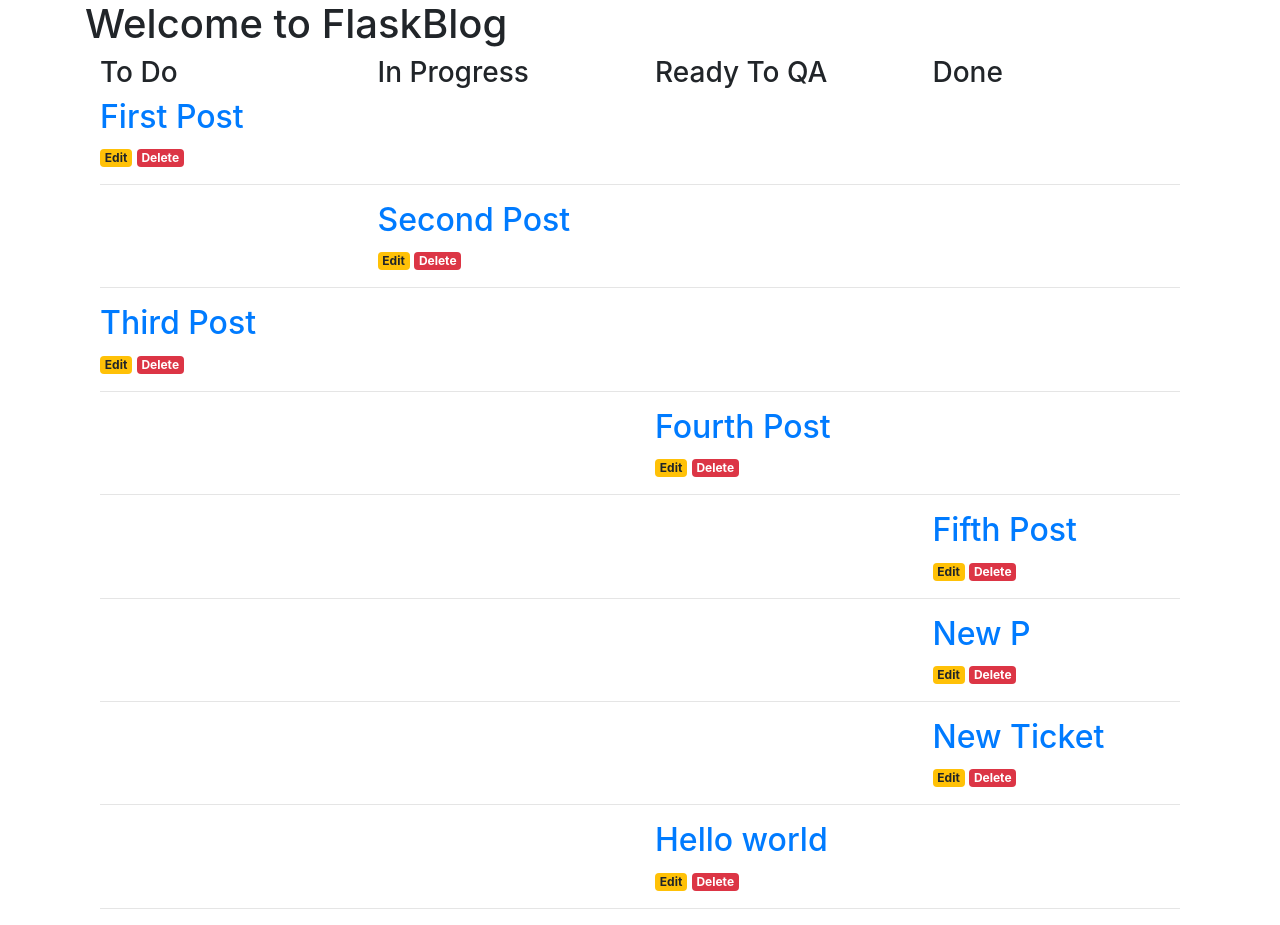
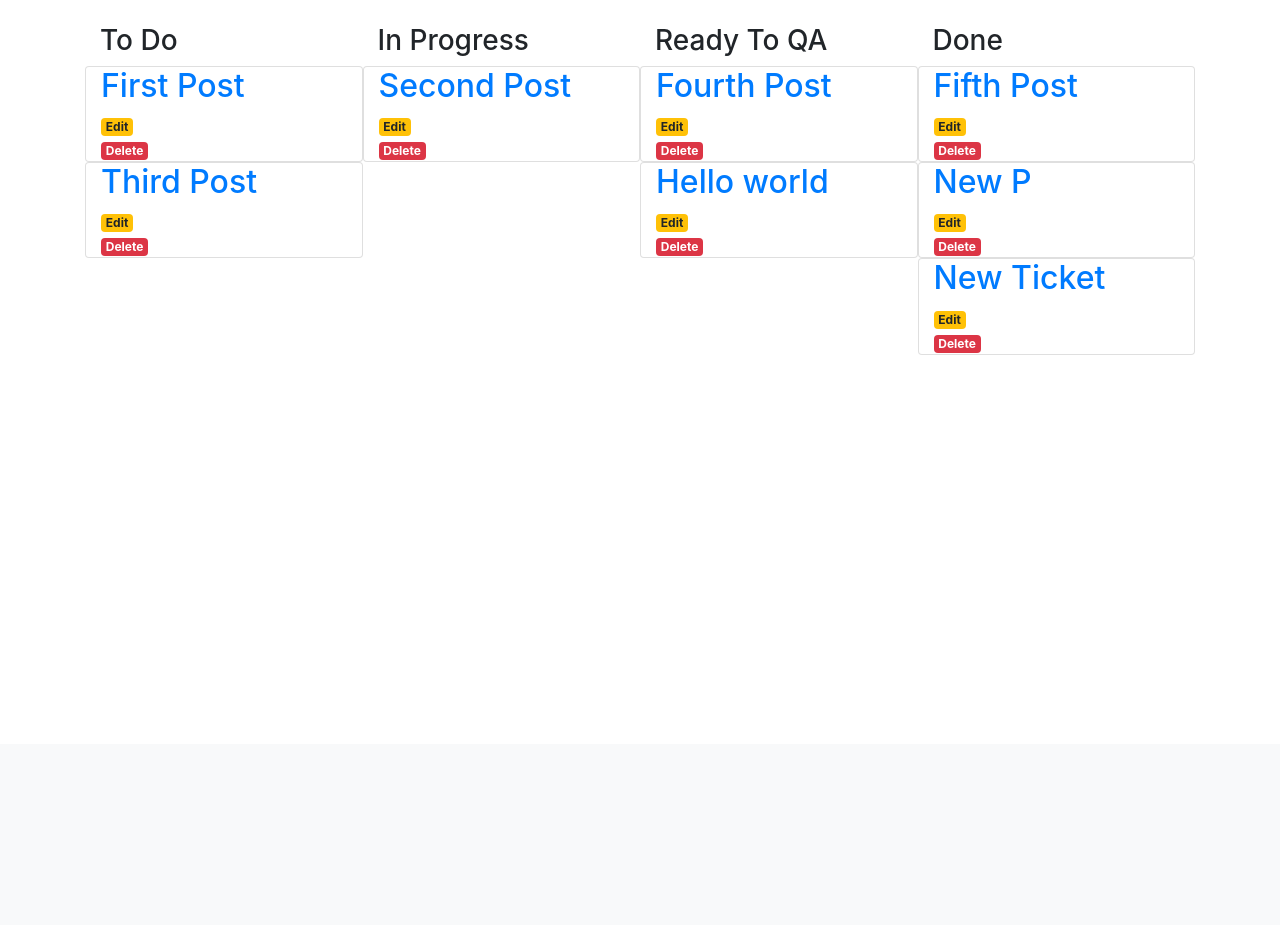
Before and after one commit to Dev-Saurabh-Suman/kanban, a Flask app: page / in a window 1280 px wide. Shown: the part 56-981 px from the top of the page. After the commit the page ends 411 px from the top, so only its background shows below. Run offline with Flask 2, Linux system fonts and the light colour scheme; data comes from the database, SQL or seed files in the repository; both versions use the stored data as it was after the commit; some libraries are stand-ins or nearby versions.

Commit message:
kanban view

```diff
--- a/main.py
+++ b/main.py
@@ -49,13 +49,14 @@ def create():
     if request.method == 'POST':
         title = request.form['title']
         content = request.form['content']
+        group_no = request.form['group_no']
 
         if not title:
             flash('Title is required!')
         else:
             conn = get_db_connection()
-            conn.execute('INSERT INTO posts (title, content) VALUES (?, ?)',
-                         (title, content))
+            conn.execute('INSERT INTO posts (title, content, group_no) VALUES (?, ?, ?)',
+                         (title, content, group_no))
             conn.commit()
             conn.close()
             return redirect(url_for('index'))
@@ -70,14 +71,15 @@ def edit(id):
     if request.method == 'POST':
         title = request.form['title']
         content = request.form['content']
+        group_no = request.form['group_no']
 
         if not title:
             flash('Title is required!')
         else:
             conn = get_db_connection()
-            conn.execute('UPDATE posts SET title = ?, content = ?'
+            conn.execute('UPDATE posts SET title = ?, content = ?, group_no = ?'
                          ' WHERE id = ?',
-                         (title, content, id))
+                         (title, content, group_no, id))
             conn.commit()
             conn.close()
             return redirect(url_for('index'))
--- a/templates/index.html
+++ b/templates/index.html
@@ -1,7 +1,7 @@
 {% extends 'base.html' %}
 
 {% block content %}
-    <h1>{% block title %} Welcome to FlaskBlog {% endblock %}</h1>
+    <br>
     <div class="container">
         <div class="row">
             <div class="col-3">
@@ -17,58 +17,13 @@
                 <h3>Done</h3>
             </div>
         </div>
+
+        <div class="row">
+            <div class="col-3">
                 {% for post in posts %}
                 <div class="row">
                     {% if post['group_no'] == 1 %}
-            <div class="col-3">
-                <a href="{{ url_for('post', post_id=post['id']) }}">
-                    <h2>{{ post['title'] }}</h2>
-                </a>
-                <a href="{{ url_for('edit', id=post['id']) }}">
-                    <span class="badge badge-warning">Edit</span>
-                </a>
-                <a href="{{ url_for('edit', id=post['id']) }}">
-                    <span class="badge badge-danger">Delete</span>
-                </a>
-            </div>
-            <div class="col-3"></div>
-            <div class="col-3"></div>
-            <div class="col-3"></div>
-            {% elif post['group_no'] == 2 %}
-            <div class="col-3"></div>
-            <div class="col-3">
-                <a href="{{ url_for('post', post_id=post['id']) }}">
-                    <h2>{{ post['title'] }}</h2>
-                </a>
-                <a href="{{ url_for('edit', id=post['id']) }}">
-                    <span class="badge badge-warning">Edit</span>
-                </a>
-                <a href="{{ url_for('edit', id=post['id']) }}">
-                    <span class="badge badge-danger">Delete</span>
-                </a>
-            </div>
-            <div class="col-3"></div>
-            <div class="col-3"></div>
-            {% elif post['group_no'] == 3 %}
-            <div class="col-3"></div>
-            <div class="col-3"></div>
-            <div class="col-3">
-                <a href="{{ url_for('post', post_id=post['id']) }}">
-                    <h2>{{ post['title'] }}</h2>
-                </a>
-                <a href="{{ url_for('edit', id=post['id']) }}">
-                    <span class="badge badge-warning">Edit</span>
-                </a>
-                <a href="{{ url_for('edit', id=post['id']) }}">
-                    <span class="badge badge-danger">Delete</span>
-                </a>
-            </div>
-            <div class="col-3"></div>
-            {% elif post['group_no'] == 4 %}
-            <div class="col-3"></div>
-            <div class="col-3"></div>
-            <div class="col-3"></div>
-            <div class="col-3">
+                        <div class="col-12 card">
                             <a href="{{ url_for('post', post_id=post['id']) }}">
                                 <h2>{{ post['title'] }}</h2>
                             </a>
@@ -81,7 +36,65 @@
                         </div>
                     {% endif %}
                 </div>
-        <hr>
                 {% endfor %}
             </div>
+            <div class="col-3">
+                {% for post in posts %}
+                <div class="row">
+                    {% if post['group_no'] == 2 %}
+                        <div class="col-12 card">
+                            <a href="{{ url_for('post', post_id=post['id']) }}">
+                                <h2>{{ post['title'] }}</h2>
+                            </a>
+                            <a href="{{ url_for('edit', id=post['id']) }}">
+                                <span class="badge badge-warning">Edit</span>
+                            </a>
+                            <a href="{{ url_for('edit', id=post['id']) }}">
+                                <span class="badge badge-danger">Delete</span>
+                            </a>
+                        </div>
+                    {% endif %}
+                </div>
+                {% endfor %}
+            </div>
+            <div class="col-3">
+                {% for post in posts %}
+                <div class="row">
+                    {% if post['group_no'] == 3 %}
+                        <div class="col-12 card">
+                            <a href="{{ url_for('post', post_id=post['id']) }}">
+                                <h2>{{ post['title'] }}</h2>
+                            </a>
+                            <a href="{{ url_for('edit', id=post['id']) }}">
+                                <span class="badge badge-warning">Edit</span>
+                            </a>
+                            <a href="{{ url_for('edit', id=post['id']) }}">
+                                <span class="badge badge-danger">Delete</span>
+                            </a>
+                        </div>
+                    {% endif %}
+                </div>
+                {% endfor %}
+            </div>
+            <div class="col-3">
+                {% for post in posts %}
+                <div class="row">
+                    {% if post['group_no'] == 4 %}
+                        <div class="col-12 card">
+                            <a href="{{ url_for('post', post_id=post['id']) }}">
+                                <h2>{{ post['title'] }}</h2>
+                            </a>
+                            <a href="{{ url_for('edit', id=post['id']) }}">
+                                <span class="badge badge-warning">Edit</span>
+                            </a>
+                            <a href="{{ url_for('edit', id=post['id']) }}">
+                                <span class="badge badge-danger">Delete</span>
+                            </a>
+                        </div>
+                    {% endif %}
+                </div>
+                {% endfor %}
+            </div>
+        </div>
+    </div>
 {% endblock %}
```
Also changed, not shown: templates/create.html (+11 -0 lines), templates/edit.html (+11 -0 lines), database.db. Lines whose indentation alone changed are shown as unchanged.
